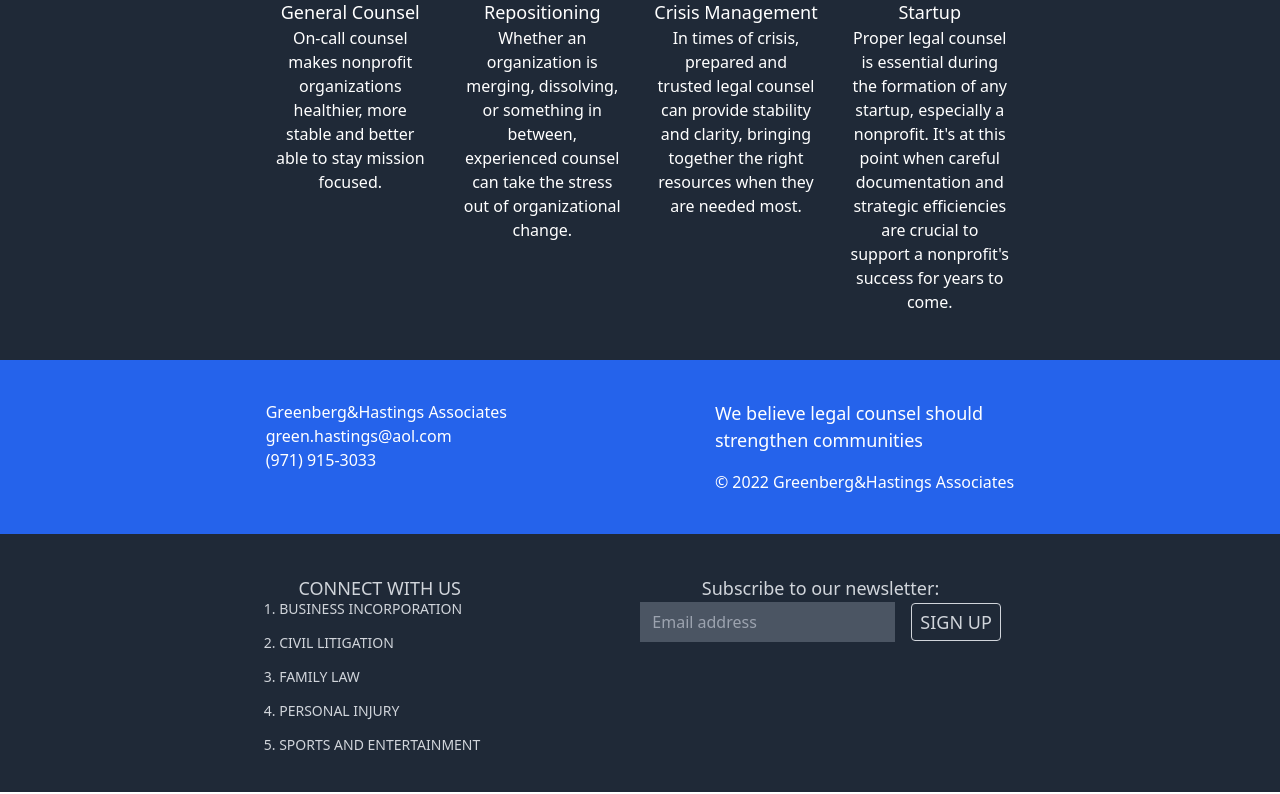
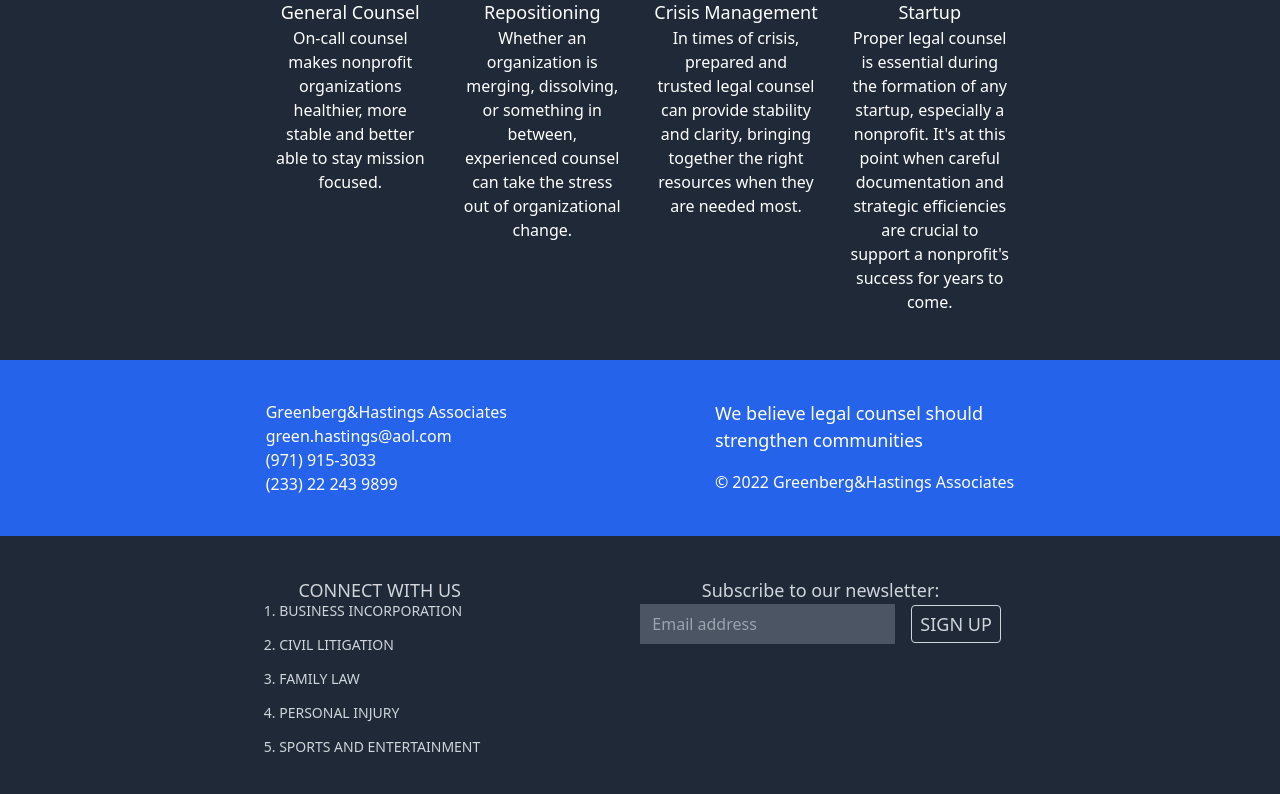
Before and after one commit to raheldeo/lawweb, a React (Create React App) app: page / in a window 1280 px wide. Shown: the part 1444-2238 px from the top of the page. Built offline with nearby package versions, Linux system fonts and the light colour scheme.

Commit message:
Update FooterBanner.jsx

```diff
--- a/src/components/FooterBanner.jsx
+++ b/src/components/FooterBanner.jsx
@@ -10,6 +10,7 @@ const FooterBanner = () => {
         <div>
           <a href='mailto:green.hastings@aol.com'>green.hastings@aol.com</a>
           <p>(971) 915-3033</p>
+          <p>(233) 22 243 9899</p>
         </div>
       </div>
 
```
